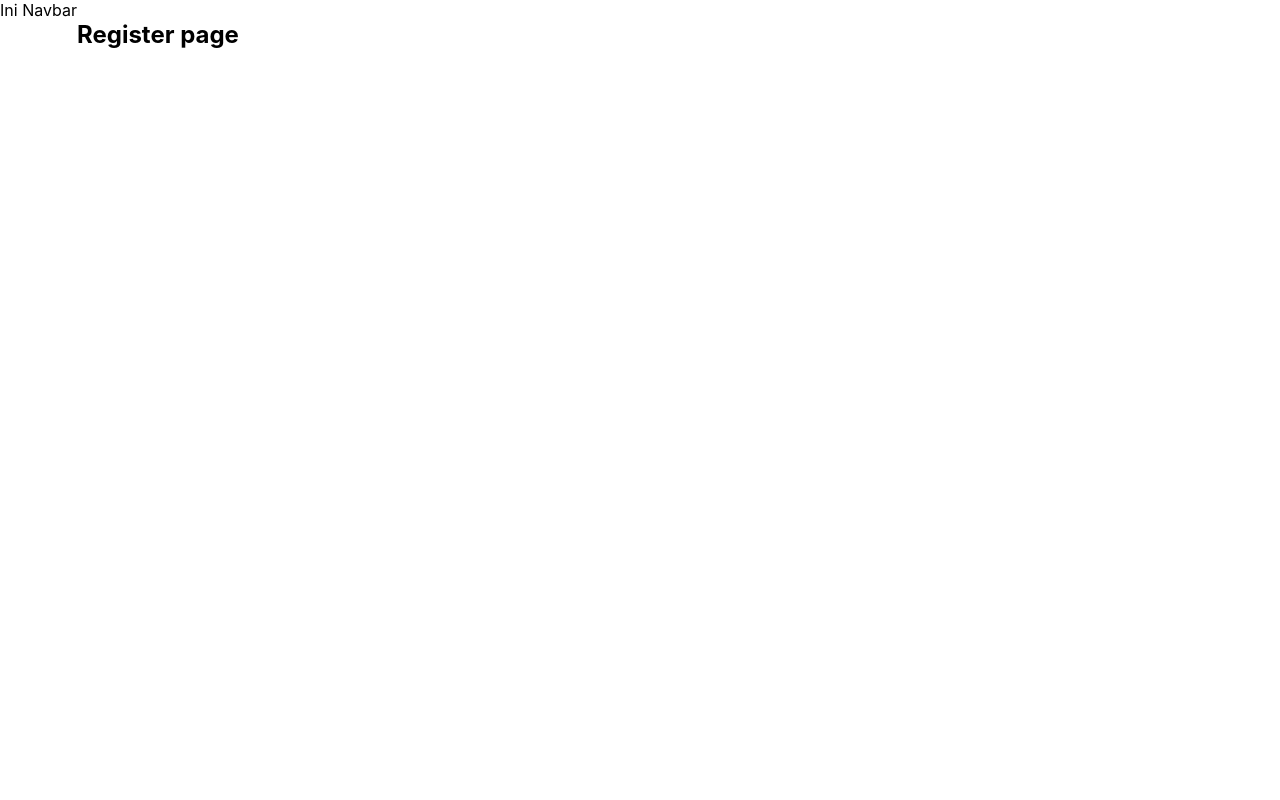
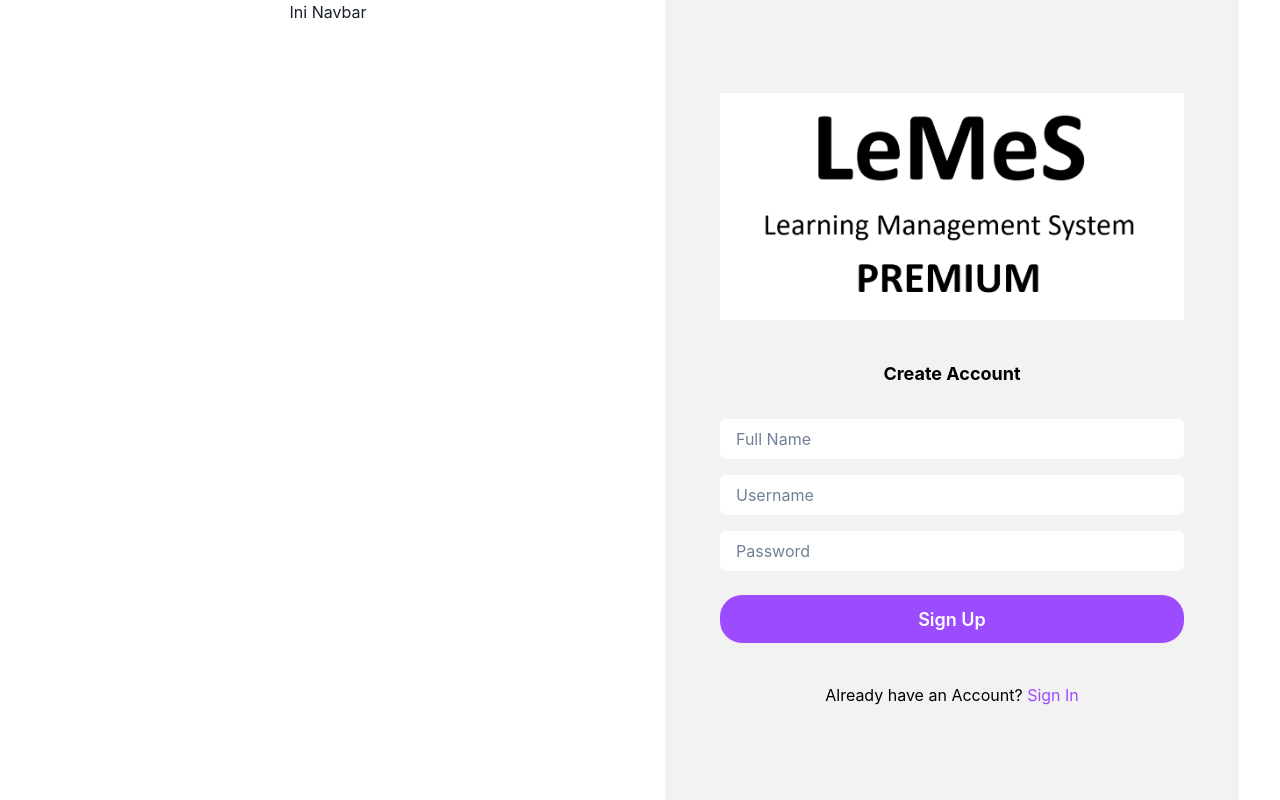
Before and after one commit to nathaniacalista01/LeMeS-WBD-React, a React (Create React App) app: page /register in a window 1280 px wide. Built offline with nearby package versions, Linux system fonts and the light colour scheme.

Commit message:
feat: register

```diff
--- a/src/index.tsx
+++ b/src/index.tsx
@@ -4,14 +4,17 @@ import './index.css';
 import App from './App';
 import reportWebVitals from './reportWebVitals';
 import { BrowserRouter } from 'react-router-dom';
+import { ChakraProvider } from '@chakra-ui/react';
 
 const root = ReactDOM.createRoot(
   document.getElementById('root') as HTMLElement
 );
 root.render(
-  <BrowserRouter>
-    <App />
-  </BrowserRouter>
+  <ChakraProvider>
+    <BrowserRouter>
+      <App />
+    </BrowserRouter>
+  </ChakraProvider>
 );
 
 // If you want to start measuring performance in your app, pass a function
--- a/src/pages/Register.tsx
+++ b/src/pages/Register.tsx
@@ -1,13 +1,97 @@
-import React from 'react'
-import {Container, Heading} from "@chakra-ui/react"
-const Register = () => {
+import {
+  Text,
+  Box,
+  Flex,
+  Stack,
+  Button,
+  Image,
+  FormControl,
+  Input,
+  InputGroup,
+  useColorModeValue,
+  Container,
+} from "@chakra-ui/react";
+
+import { Link } from "react-router-dom";
+
+function Register() {
   return (
-    <Container display={"flex"} flexDir={"column"}>
-        <Heading>
-            Register page
-        </Heading>
-    </Container>
-  )
+    <>
+    <Container
+    justifyContent={"center"}>
+      <Flex
+        minH={"100vh"}
+        align={"center"}
+        justify={"center"}
+        textColor={"black"}
+        bg={useColorModeValue("#f2f2f2", "gray.800")}
+        >
+        <Stack spacing={8} mx={"auto"} maxW={"lg"} py={8} px={6}>
+          <Stack align={"center"}>
+            <Image src="premiumlogo.png" alt="logo" mb={8} />
+            <Text fontSize={"lg"} color={"black"} fontWeight={"bold"}>
+              Create Account
+            </Text>
+          </Stack>
+
+          <Box>
+            <Stack spacing={4}>
+            <FormControl id="fullname" isRequired>
+                <Input
+                  type="text"
+                  bg="white"
+                  placeholder="Full Name"
+                  border={"none"}
+                  />
+              </FormControl>
+
+              <FormControl id="username" isRequired>
+                <Input
+                  type="text"
+                  bg="white"
+                  placeholder="Username"
+                  border={"none"}
+                  />
+              </FormControl>
+
+              <FormControl id="password" isRequired>
+                <InputGroup>
+                  <Input
+                    type="password"
+                    bg="white"
+                    placeholder="Password"
+                    border={"none"}
+                    />
+                </InputGroup>
+              </FormControl>
+
+              <Stack spacing={10} pt={2}>
+                <Button
+                  borderRadius={"22px"}
+                  size="lg"
+                  bg={"#9d4bff"}
+                  color={"white"}
+                  _hover={{ bg: "#23004d" }}
+                  >
+                  Sign Up
+                </Button>
+              </Stack>
+
+              <Stack pt={6}>
+                <Text align={"center"}>
+                  Already have an Account?{" "}
+                    <Link to={{ pathname: "/login" }} style={{ color: "#9d4bff" }}>
+                      Sign In
+                    </Link>
+                </Text>
+              </Stack>
+            </Stack>
+          </Box>
+        </Stack>
+      </Flex>
+      </Container>
+    </>
+  );
 }
 
-export default Register
+export default Register;
```
Also changed, not shown: public/premiumlogo.png (added).
